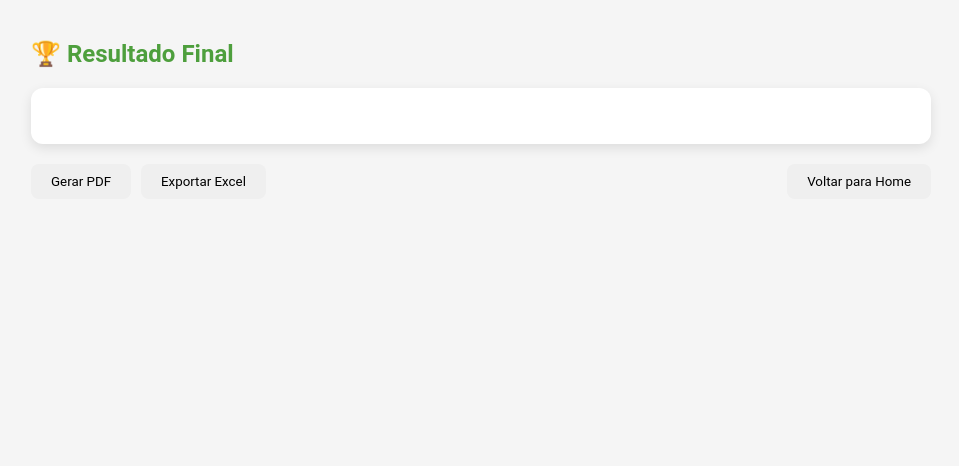
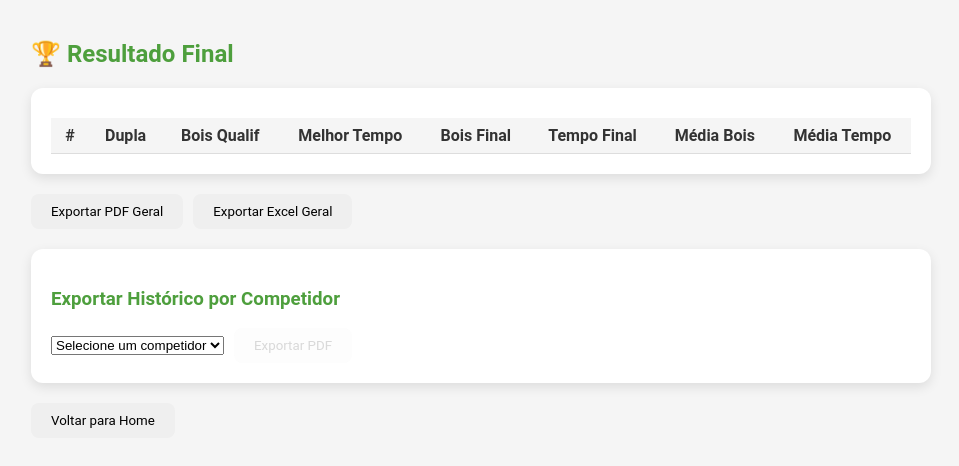
Before and after one commit to Falkaniere/ranchSortingPro, a React (Create React App) app: page /final-results in a window 1280 px wide. Shown: the top 466 px of the page, without its empty margins (159-1118 px from the left). Built offline with nearby package versions, Linux system fonts and the light colour scheme.

Commit message:
feat: exportando por competidor

```diff
--- a/src/screens/Duos/index.jsx
+++ b/src/screens/Duos/index.jsx
@@ -5,8 +5,15 @@ import jsPDF from 'jspdf';
 import autoTable from 'jspdf-autotable';
 import * as XLSX from 'xlsx';
 import { saveAs } from 'file-saver';
+import { exportJSON, importJSON } from '../../utils/storageUtils';
 
-export default function Duos({ competitors, numRounds, rounds, setRounds }) {
+export default function Duos({
+  competitors,
+  numRounds,
+  rounds,
+  setRounds,
+  setCompetitors,
+}) {
   const navigate = useNavigate();
 
   const generateRounds = (list, totalRounds) => {
@@ -42,13 +49,10 @@ export default function Duos({ competitors, numRounds, rounds, setRounds }) {
     }
   }, [competitors, numRounds, rounds, setRounds]);
 
-  // Flatten para criar lista sequencial de passadas
   const duosWithIds = rounds.flat().map((duo, index) => ({
     id: index + 1,
     duo,
   }));
-
-  // Função para gerar PDF
 
   const generatePDF = () => {
     const doc = new jsPDF();
@@ -56,11 +60,10 @@ export default function Duos({ competitors, numRounds, rounds, setRounds }) {
     doc.setFontSize(14);
     doc.text('Lista de Duplas - Ordem de Passada', 14, 20);
 
-    // 🔹 Usando array em vez de \n
     const tableData = duosWithIds.map((item) => [
-      item.id, // ORD
-      [item.duo[0]?.name || '', item.duo[1]?.name || ''], // cada nome em uma linha
-      '', // Tempo vazio
+      item.id,
+      [item.duo[0]?.name || '', item.duo[1]?.name || ''],
+      '',
     ]);
 
     autoTable(doc, {
@@ -74,9 +77,9 @@ export default function Duos({ competitors, numRounds, rounds, setRounds }) {
         valign: 'middle',
       },
       columnStyles: {
-        0: { halign: 'center', cellWidth: 20 }, // ORD
-        1: { halign: 'left', cellWidth: 100, valign: 'top' }, // Competidor alinhado ao topo
-        2: { halign: 'center', cellWidth: 40 }, // Tempo
+        0: { halign: 'center', cellWidth: 20 },
+        1: { halign: 'left', cellWidth: 100, valign: 'top' },
+        2: { halign: 'center', cellWidth: 40 },
       },
     });
 
@@ -89,16 +92,11 @@ export default function Duos({ competitors, numRounds, rounds, setRounds }) {
       Competidores: [item.duo[0]?.name || '', item.duo[1]?.name || ''].join(
         '\n'
       ),
-      Tempo: '', // coluna vazia
+      Tempo: '',
     }));
 
     const worksheet = XLSX.utils.json_to_sheet(data, { skipHeader: false });
-
-    worksheet['!cols'] = [
-      { wch: 5 }, // ORD
-      { wch: 30 }, // Competidores
-      { wch: 10 }, // Tempo
-    ];
+    worksheet['!cols'] = [{ wch: 5 }, { wch: 30 }, { wch: 10 }];
 
     const workbook = XLSX.utils.book_new();
     XLSX.utils.book_append_sheet(workbook, worksheet, 'Duplas');
@@ -107,11 +105,7 @@ export default function Duos({ competitors, numRounds, rounds, setRounds }) {
       bookType: 'xlsx',
       type: 'array',
     });
-
-    const blob = new Blob([excelBuffer], {
-      type: 'application/octet-stream',
-    });
-
+    const blob = new Blob([excelBuffer], { type: 'application/octet-stream' });
     saveAs(blob, 'Duplas.xlsx');
   };
 
@@ -138,12 +132,40 @@ export default function Duos({ competitors, numRounds, rounds, setRounds }) {
         </tbody>
       </table>
 
-      <div style={{ marginTop: 20, display: 'flex', gap: '10px' }}>
+      <div
+        style={{
+          marginTop: 20,
+          display: 'flex',
+          flexWrap: 'wrap',
+          gap: '10px',
+        }}
+      >
         <button onClick={() => navigate('/record')}>Start Qualifiers</button>
         <button onClick={generatePDF}>Gerar PDF de Duplas</button>
-        <button onClick={handleExportExcel} style={{ marginTop: 10 }}>
-          Exportar Excel
+        <button onClick={handleExportExcel}>Exportar Excel</button>
+
+        {/* 🔹 Botão para exportar sorteio */}
+        <button
+          onClick={() => exportJSON({ competitors, rounds }, 'sorteio.json')}
+        >
+          Exportar Sorteio
         </button>
+
+        {/* 🔹 Input para importar sorteio */}
+        <label className="secondary" style={{ cursor: 'pointer' }}>
+          Importar Sorteio
+          <input
+            type="file"
+            accept="application/json"
+            style={{ display: 'none' }}
+            onChange={(e) =>
+              importJSON(e, (data) => {
+                if (data.competitors) setCompetitors(data.competitors);
+                if (data.rounds) setRounds(data.rounds);
+              })
+            }
+          />
+        </label>
       </div>
     </div>
   );
--- a/src/screens/FinalResults/index.jsx
+++ b/src/screens/FinalResults/index.jsx
@@ -1,176 +1,257 @@
-// src/screens/FinalResults/index.jsx
-import React from 'react';
-import { useNavigate } from 'react-router-dom';
+import React, { useState, useMemo } from 'react';
+import { useNavigate, useLocation } from 'react-router-dom';
 import jsPDF from 'jspdf';
 import autoTable from 'jspdf-autotable';
 import * as XLSX from 'xlsx';
 import { saveAs } from 'file-saver';
-import { getDuoKey } from '@screens/Qualifiers';
+import { getDuoKey } from '../Qualifiers';
 
-export default function FinalResults({ finalResults = [] }) {
+export default function FinalResults() {
   const navigate = useNavigate();
+  const { state } = useLocation();
+  const results = state?.results || [];
+  const finalResults = state?.finalResults || [];
+  const [selectedCompetitor, setSelectedCompetitor] = useState('');
 
-  // Agrupar resultados por dupla
-  const rankingMap = {};
+  // 🔹 Montar ranking geral
+  const ranking = useMemo(() => {
+    const map = {};
+
+    results.forEach((r) => {
+      const key = getDuoKey(r.duo);
+      if (!map[key]) {
+        map[key] = { duo: r.duo, qualif: [], final: [] };
+      }
+      map[key].qualif.push(r);
+    });
+
     finalResults.forEach((r) => {
       const key = getDuoKey(r.duo);
-
-    if (!rankingMap[key]) {
-      rankingMap[key] = {
-        duo: r.duo,
-        pass: r.pass,
-        qualifTime: r.previousTime || 0,
-        finalTime: r.time || 0,
-        finalCattle: r.cattle || 0,
-        qualifBois: r.previousBois || 0,
-      };
+      if (!map[key]) {
+        map[key] = { duo: r.duo, qualif: [], final: [] };
       }
+      map[key].final.push(r);
     });
 
-  // Calcular médias combinadas
-  const ranking = Object.values(rankingMap).map((r) => {
-    const avgTime =
-      r.qualifTime > 0 ? (r.qualifTime + r.finalTime) / 2 : r.finalTime;
+    return Object.values(map)
+      .map((entry) => {
+        const totalQualifBois = entry.qualif.reduce((s, r) => s + r.cattle, 0);
+        const bestQualifTime = entry.qualif.length
+          ? Math.min(...entry.qualif.map((r) => r.time))
+          : 0;
+
+        const finalBois = entry.final.reduce((s, r) => s + r.cattle, 0);
+        const finalTime = entry.final.length
+          ? entry.final.reduce((s, r) => s + r.time, 0) / entry.final.length
+          : 0;
 
         const avgBois =
-      r.qualifBois > 0 ? (r.qualifBois + r.finalCattle) / 2 : r.finalCattle;
+          entry.qualif.length || entry.final.length
+            ? (totalQualifBois + finalBois) /
+              (entry.qualif.length + entry.final.length)
+            : 0;
+
+        const avgTime =
+          entry.qualif.length && entry.final.length
+            ? (bestQualifTime + finalTime) / 2
+            : bestQualifTime || finalTime;
 
         return {
-      ...r,
+          duo: entry.duo,
+          qualifBois: totalQualifBois,
+          bestQualifTime,
+          finalBois,
+          finalTime,
+          avgBois,
           avgTime,
-      avgBois,
         };
-  });
-
-  // Ordenar: maior bois → menor tempo
-  ranking.sort((a, b) => {
+      })
+      .sort((a, b) => {
         if (b.avgBois !== a.avgBois) return b.avgBois - a.avgBois;
         return a.avgTime - b.avgTime;
       });
+  }, [results, finalResults]);
 
-  // Função para gerar PDF
-  const generatePDF = () => {
+  // 🔹 Exportar PDF geral
+  const exportPDFAll = () => {
     const doc = new jsPDF();
+    doc.setFontSize(14);
+    doc.text('Resultado Final Geral', 14, 20);
 
-    doc.setFontSize(14);
-    doc.text('Resultado Final Geral', 14, 20); // <-- sempre com x, y
-
-    const tableData = ranking.map((r, index) => [
-      index + 1,
-      [r.duo[0]?.name || '', r.duo[1]?.name || ''], // 🔹 cada linha em array
-      (r.qualifTime || 0).toFixed(3),
-      (r.finalTime || 0).toFixed(3),
-      r.finalCattle || 0,
-      (r.avgTime || 0).toFixed(3),
-      (r.avgBois || 0).toFixed(2),
+    const body = ranking.map((r, i) => [
+      i + 1,
+      `${r.duo[0].name} & ${r.duo[1].name}`,
+      r.qualifBois,
+      r.bestQualifTime ? r.bestQualifTime.toFixed(3) : '-',
+      r.finalBois,
+      r.finalTime ? r.finalTime.toFixed(3) : '-',
+      r.avgBois.toFixed(2),
+      r.avgTime.toFixed(3),
     ]);
 
     autoTable(doc, {
       startY: 30,
       head: [
         [
-          'ORD',
-          'Competidor',
-          'Qualif (s)',
-          'Final (s)',
+          '#',
+          'Dupla',
+          'Bois Qualif',
+          'Melhor Tempo',
           'Bois Final',
-          'Média (s)',
+          'Tempo Final',
           'Média Bois',
+          'Média Tempo',
         ],
       ],
-      body: tableData,
-      styles: {
-        fontSize: 12,
-        cellPadding: 4,
-        halign: 'center',
-        valign: 'middle',
-      },
-      columnStyles: {
-        0: { halign: 'center', cellWidth: 15 },
-        1: { halign: 'left', cellWidth: 50, valign: 'top' }, // 🔹 ajusta só essa coluna
-        2: { halign: 'center', cellWidth: 25 },
-        3: { halign: 'center', cellWidth: 25 },
-        4: { halign: 'center', cellWidth: 25 },
-        5: { halign: 'center', cellWidth: 25 },
-        6: { halign: 'center', cellWidth: 25 },
-      },
+      body,
     });
 
     doc.save('resultado_final.pdf');
   };
 
-  // Função para exportar Excel
-  const handleExportExcel = () => {
-    const data = ranking.map((r, index) => ({
-      ORD: index + 1,
-      Competidores: `${r.duo[0].name}\n${r.duo[1].name}`,
-      'Qualif (s)': r.qualifTime.toFixed(3),
-      'Final (s)': r.finalTime.toFixed(3),
-      'Bois Final': r.finalCattle,
-      'Média (s)': r.avgTime.toFixed(3),
-      'Média Bois': r.avgBois.toFixed(2),
+  // 🔹 Exportar Excel geral
+  const exportExcelAll = () => {
+    const data = ranking.map((r, i) => ({
+      ORD: i + 1,
+      Dupla: `${r.duo[0].name} & ${r.duo[1].name}`,
+      'Bois Qualif': r.qualifBois,
+      'Melhor Tempo': r.bestQualifTime,
+      'Bois Final': r.finalBois,
+      'Tempo Final': r.finalTime,
+      'Média Bois': r.avgBois,
+      'Média Tempo': r.avgTime,
     }));
 
-    const worksheet = XLSX.utils.json_to_sheet(data, { skipHeader: false });
-    worksheet['!cols'] = [
-      { wch: 5 }, // ORD
-      { wch: 30 }, // Competidores
-      { wch: 12 }, // Qualif
-      { wch: 12 }, // Final
-      { wch: 12 }, // Bois Final
-      { wch: 12 }, // Média Tempo
-      { wch: 12 }, // Média Bois
-    ];
-
-    const workbook = XLSX.utils.book_new();
-    XLSX.utils.book_append_sheet(workbook, worksheet, 'Resultado Final');
-
-    const excelBuffer = XLSX.write(workbook, {
-      bookType: 'xlsx',
-      type: 'array',
-    });
+    const ws = XLSX.utils.json_to_sheet(data);
+    const wb = XLSX.utils.book_new();
+    XLSX.utils.book_append_sheet(wb, ws, 'Resultado Final');
+    const excelBuffer = XLSX.write(wb, { bookType: 'xlsx', type: 'array' });
     const blob = new Blob([excelBuffer], { type: 'application/octet-stream' });
     saveAs(blob, 'resultado_final.xlsx');
   };
 
+  // 🔹 Exportar PDF por competidor (já existia)
+  const generatePDFByCompetitor = (competitorName) => {
+    const doc = new jsPDF();
+    doc.setFontSize(14);
+    doc.text(`Histórico de ${competitorName}`, 14, 20);
+
+    const qualifPassadas = results.filter((r) =>
+      r.duo.some((p) => p.name === competitorName)
+    );
+    const qualifData = qualifPassadas.map((r, idx) => [
+      idx + 1,
+      `${r.duo[0].name} & ${r.duo[1].name}`,
+      r.cattle,
+      r.time.toFixed(3),
+    ]);
+
+    autoTable(doc, {
+      startY: 30,
+      head: [['#', 'Dupla', 'Bois', 'Tempo (s)']],
+      body: qualifData.length ? qualifData : [['-', '-', '-', '-']],
+    });
+
+    const finalPassadas = finalResults.filter((r) =>
+      r.duo.some((p) => p.name === competitorName)
+    );
+    if (finalPassadas.length) {
+      doc.addPage();
+      doc.setFontSize(14);
+      doc.text(`Final - ${competitorName}`, 14, 20);
+      const finalData = finalPassadas.map((r, idx) => [
+        idx + 1,
+        `${r.duo[0].name} & ${r.duo[1].name}`,
+        r.cattle,
+        r.time.toFixed(3),
+      ]);
+      autoTable(doc, {
+        startY: 30,
+        head: [['#', 'Dupla', 'Bois', 'Tempo (s)']],
+        body: finalData,
+      });
+    }
+
+    doc.save(`historico_${competitorName}.pdf`);
+  };
+
+  // 🔹 Lista de competidores únicos
+  const competitorsList = [
+    ...new Set([
+      ...results.flatMap((r) => r.duo.map((p) => p.name)),
+      ...finalResults.flatMap((r) => r.duo.map((p) => p.name)),
+    ]),
+  ];
+
   return (
     <div className="container">
       <h2>🏆 Resultado Final</h2>
+
+      {/* 🔹 Tabela geral */}
       <div className="card">
-        <ol style={{ paddingLeft: 20 }}>
-          {ranking.map((r, index) => (
-            <li
-              key={index}
-              style={{
-                display: 'flex',
-                justifyContent: 'space-between',
-                padding: '8px 12px',
-                borderBottom: '1px solid #ccc',
-                marginBottom: 4,
-                borderRadius: 4,
-              }}
-            >
-              <span style={{ fontWeight: 'bold' }}>
-                {index + 1}. {r.duo[0].name} & {r.duo[1].name}
-              </span>
-              <span style={{ textAlign: 'right', minWidth: 400 }}>
-                Qualif: {r.qualifTime.toFixed(3)}s | Final:{' '}
-                {r.finalTime.toFixed(3)}s | Bois Final: {r.finalCattle} |{' '}
-                <strong>
-                  Média: {r.avgTime.toFixed(3)}s • Bois: {r.avgBois.toFixed(2)}
-                </strong>
-              </span>
-            </li>
+        <table className="results-table">
+          <thead>
+            <tr>
+              <th>#</th>
+              <th>Dupla</th>
+              <th>Bois Qualif</th>
+              <th>Melhor Tempo</th>
+              <th>Bois Final</th>
+              <th>Tempo Final</th>
+              <th>Média Bois</th>
+              <th>Média Tempo</th>
+            </tr>
+          </thead>
+          <tbody>
+            {ranking.map((r, i) => (
+              <tr key={i}>
+                <td>{i + 1}</td>
+                <td>
+                  {r.duo[0].name} & {r.duo[1].name}
+                </td>
+                <td>{r.qualifBois}</td>
+                <td>{r.bestQualifTime ? r.bestQualifTime.toFixed(3) : '-'}</td>
+                <td>{r.finalBois}</td>
+                <td>{r.finalTime ? r.finalTime.toFixed(3) : '-'}</td>
+                <td>{r.avgBois.toFixed(2)}</td>
+                <td>{r.avgTime.toFixed(3)}</td>
+              </tr>
             ))}
-        </ol>
+          </tbody>
+        </table>
       </div>
 
+      {/* 🔹 Exportações */}
       <div style={{ marginTop: 20, display: 'flex', gap: '10px' }}>
-        <button onClick={generatePDF}>Gerar PDF</button>
-        <button onClick={handleExportExcel}>Exportar Excel</button>
-        <button onClick={() => navigate('/')} style={{ marginLeft: 'auto' }}>
-          Voltar para Home
+        <button onClick={exportPDFAll}>Exportar PDF Geral</button>
+        <button onClick={exportExcelAll}>Exportar Excel Geral</button>
+      </div>
+
+      {/* 🔹 Exportar por competidor */}
+      <div className="card" style={{ marginTop: 20 }}>
+        <h3>Exportar Histórico por Competidor</h3>
+        <select
+          value={selectedCompetitor}
+          onChange={(e) => setSelectedCompetitor(e.target.value)}
+        >
+          <option value="">Selecione um competidor</option>
+          {competitorsList.map((c, idx) => (
+            <option key={idx} value={c}>
+              {c}
+            </option>
+          ))}
+        </select>
+        <button
+          disabled={!selectedCompetitor}
+          onClick={() => generatePDFByCompetitor(selectedCompetitor)}
+          style={{ marginLeft: 10 }}
+        >
+          Exportar PDF
         </button>
+      </div>
+
+      <div style={{ marginTop: 20 }}>
+        <button onClick={() => navigate('/')}>Voltar para Home</button>
       </div>
     </div>
   );
--- /dev/null
+++ b/src/utils/storageUtils.js
@@ -0,0 +1,27 @@
+export const exportJSON = (data, filename = 'dados.json') => {
+  const blob = new Blob([JSON.stringify(data, null, 2)], {
+    type: 'application/json',
+  });
+  const url = URL.createObjectURL(blob);
+  const a = document.createElement('a');
+  a.href = url;
+  a.download = filename;
+  a.click();
+  URL.revokeObjectURL(url);
+};
+
+// Importa um arquivo JSON e devolve como objeto
+export const importJSON = (event, callback) => {
+  const file = event.target.files[0];
+  if (!file) return;
+  const reader = new FileReader();
+  reader.onload = (e) => {
+    try {
+      const data = JSON.parse(e.target.result);
+      callback(data);
+    } catch (err) {
+      alert('Erro ao importar arquivo JSON. Verifique o formato.');
+    }
+  };
+  reader.readAsText(file);
+};
```
Also changed, not shown: src/screens/Final/index.jsx (+24 -51 lines). Lines whose indentation alone changed are shown as unchanged.
